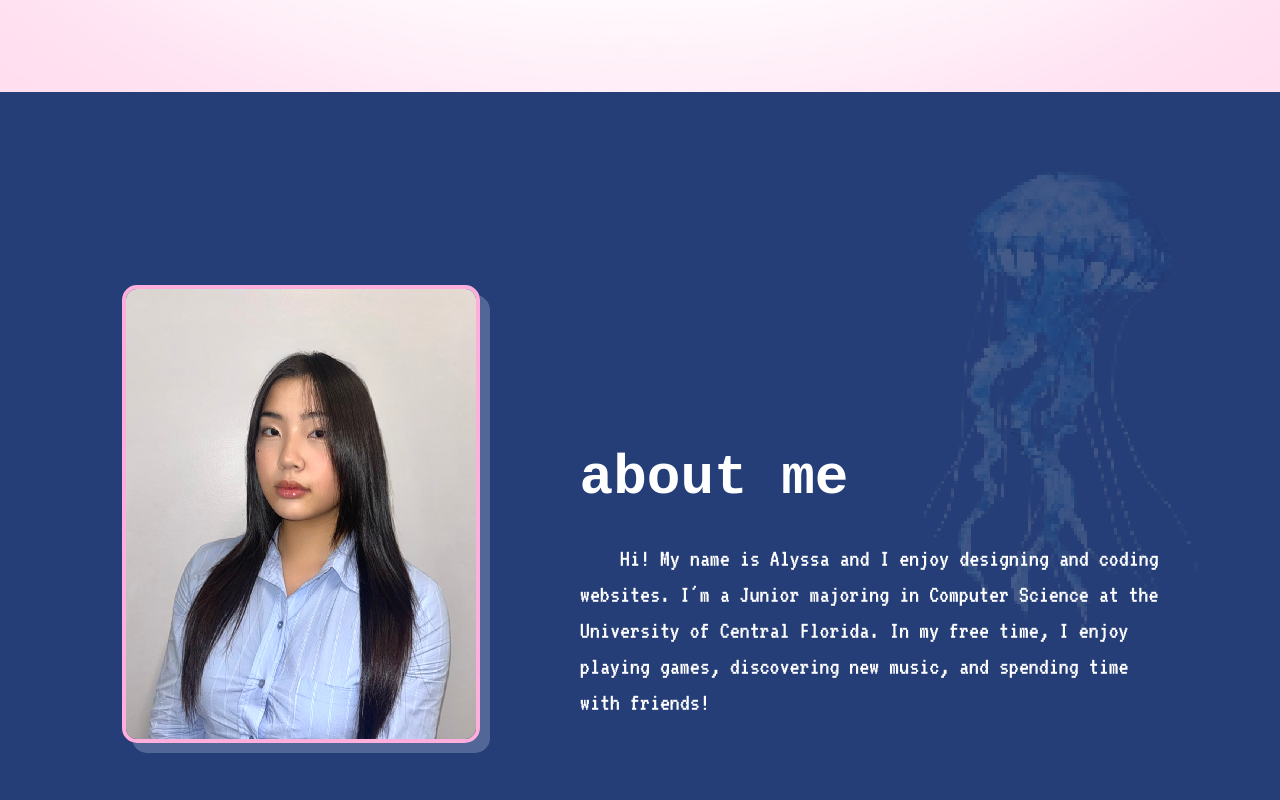
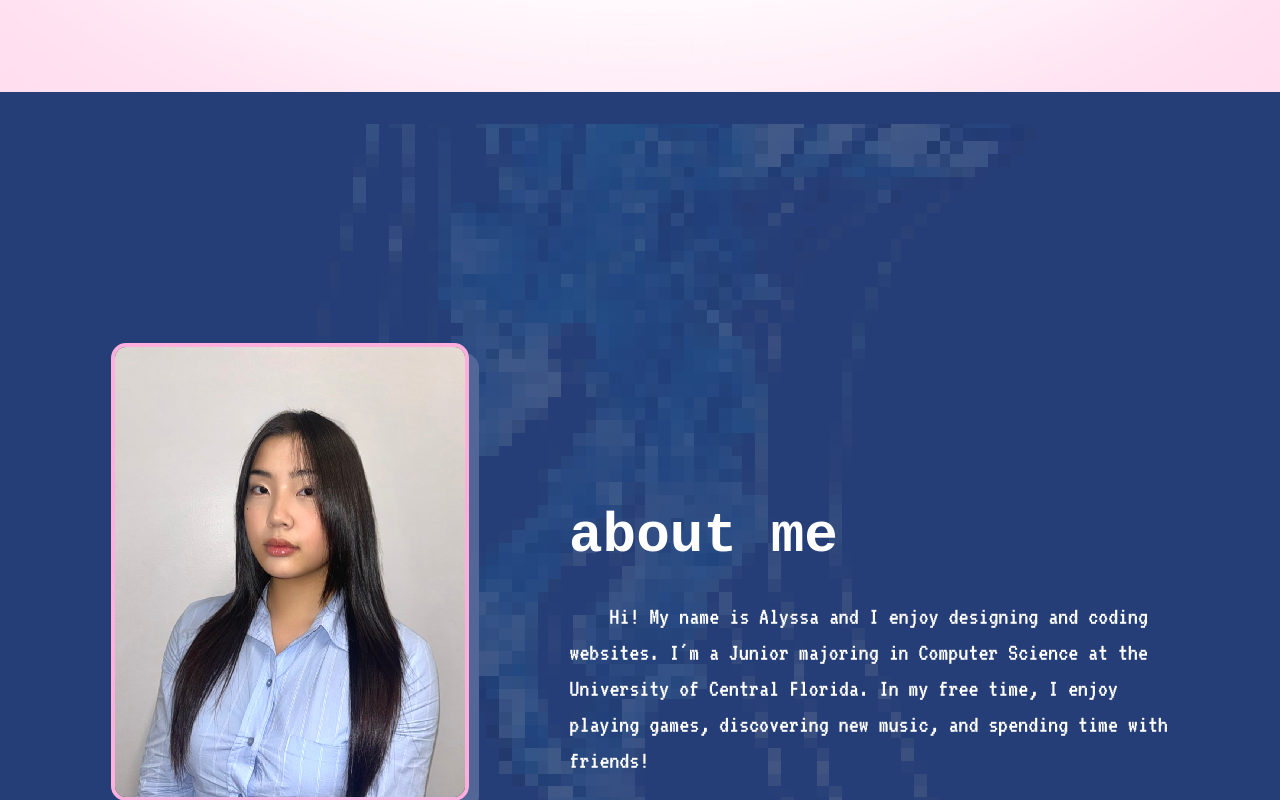
Before and after one commit to alynguyxn/alyssa-portfolio, a React (Vite) app: page / in a window 1280 px wide. Shown: the part 740-1540 px from the top of the page. Built offline with nearby package versions, Linux system fonts and the light colour scheme; a web font is replaced by a local one.

Commit message:
formatting about me section

```diff
--- a/src/index.css
+++ b/src/index.css
@@ -904,7 +904,6 @@ button:focus-visible {
 /*----------------------------------------------------------------------------*/
 
 /* about me */
-/* about me */
 #about {
   background-color: #253E77;
   color: #FFFFFF;
@@ -912,22 +911,24 @@ button:focus-visible {
   width: 100%;
 
   display: flex;
-  align-items: center;
+  /* 1. Use flex-start and padding-top to manually "pin" it higher up */
+  align-items: flex-start;
   justify-content: center;
 
-  /* 1. Added more bottom padding to nudge the content HIGHER */
-  padding: 100px 5% 120px 5%;
+  /* 2. Adjusted padding: 12vh pulls it significantly higher on the page */
+  padding: 12vh 5% 0 5%;
   box-sizing: border-box;
   scroll-margin-top: 70px;
 
-  /* 2. THE JELLYFISH: Faded background in the top right */
+  /* 3. THE JELLYFISH: Now fills the entire background of this section only */
   background-image:
     linear-gradient(rgba(37, 62, 119, 0.75), rgba(37, 62, 119, 0.75)),
     url('/images/jellyfish3.png');
   background-repeat: no-repeat;
-  background-position: top 5% right 5%; /* Pinned to top right */
-  background-size: 350px auto; /* Adjust size as needed */
+  background-position: center; /* Centered in the background */
+  background-size: cover;      /* Fills the whole #about section */
   image-rendering: pixelated;
+  overflow: hidden;            /* Ensures no bleed */
 }
 
 .about-container {
@@ -936,13 +937,15 @@ button:focus-visible {
   align-items: center;
   justify-content: center;
 
-  /* 3. Increased gap to separate photo and text more */
   gap: 100px;
+  max-width: 1200px;
 
-  max-width: 1200px;
-  width: 90%;
+  /* 4. width: 100% and margin: auto ensures the unit is dead-center */
+  width: 100%;
+  margin: 0 auto;
+
   position: relative;
-  z-index: 2; /* Keeps content above the jellyfish */
+  z-index: 2;
 }
 
 .about-photo {
@@ -956,7 +959,8 @@ button:focus-visible {
 }
 
 .about-text {
-  flex: 1;
+  /* 5. Removed flex: 1 to prevent it from stretching unevenly */
+  max-width: 600px;
   text-align: left;
 }
 
@@ -970,10 +974,7 @@ button:focus-visible {
 
 #about h3 {
   font-family: 'VT323', monospace !important;
-
-  /* 4. Smaller font size for the description */
   font-size: 1.5rem;
-
   line-height: 1.5;
   color: #FFFFFF;
   text-indent: 40px;
```
